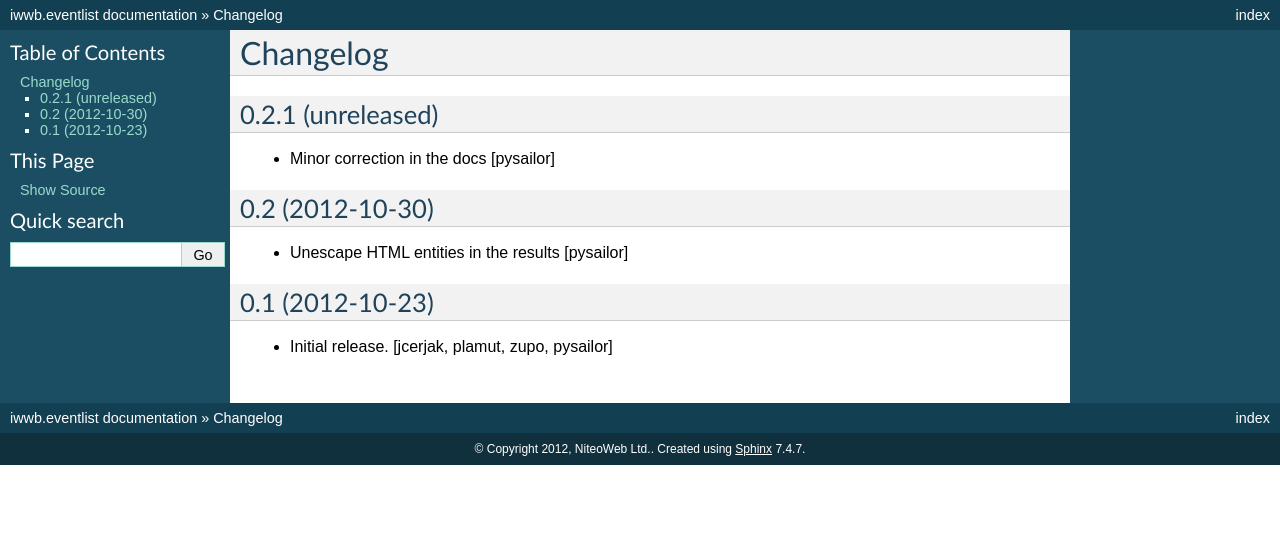
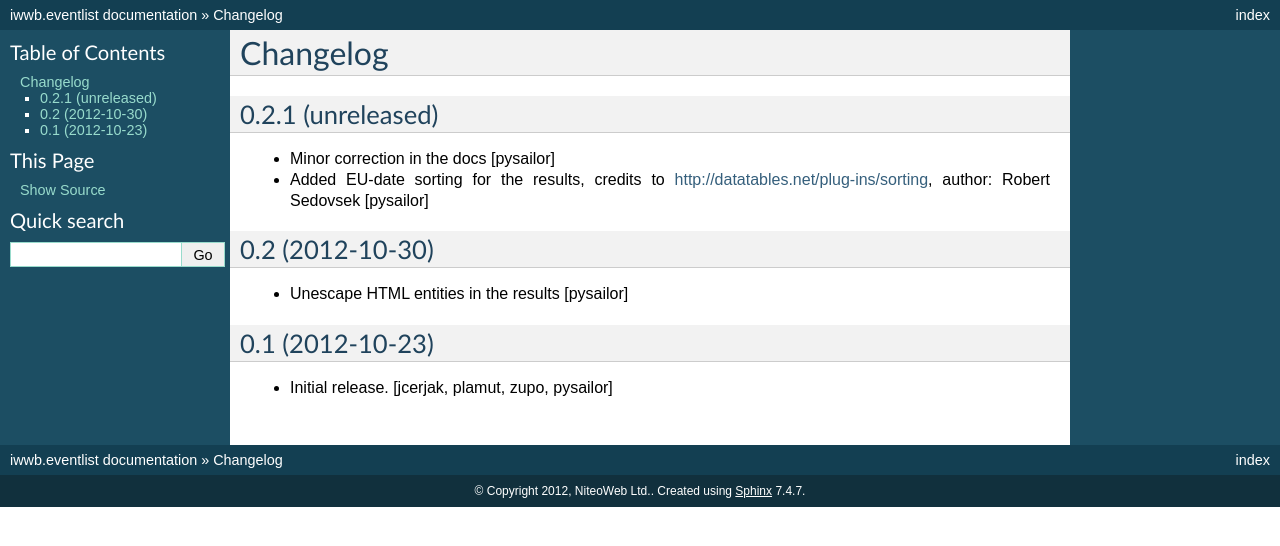
Before and after one commit to collective/iwwb.eventlist, a Sphinx documentation site: the page built from docs/HISTORY.rst, in a window 1280 px wide. Shown: the top 546 px of the page. Built offline with Sphinx 7.4.7, drawn with Linux system fonts in a browser that asks for light colours.

Commit message:
document change

```diff
--- a/docs/HISTORY.rst
+++ b/docs/HISTORY.rst
@@ -6,6 +6,8 @@ Changelog
 ------------------
 
 - Minor correction in the docs [pysailor]
+- Added EU-date sorting for the results, credits to http://datatables.net/plug-ins/sorting,
+  author: Robert Sedovsek [pysailor]
 
 
 0.2 (2012-10-30)
```
